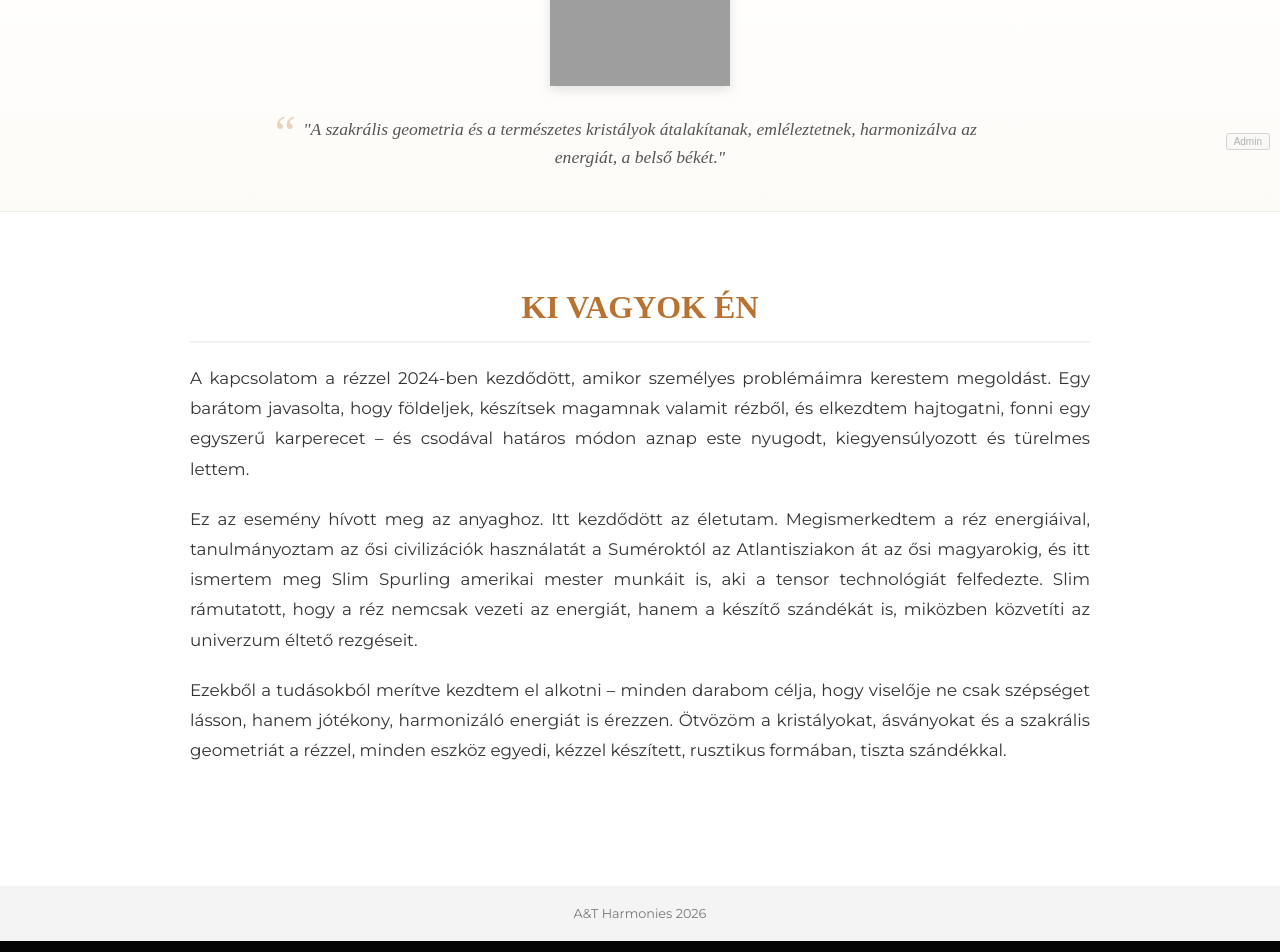
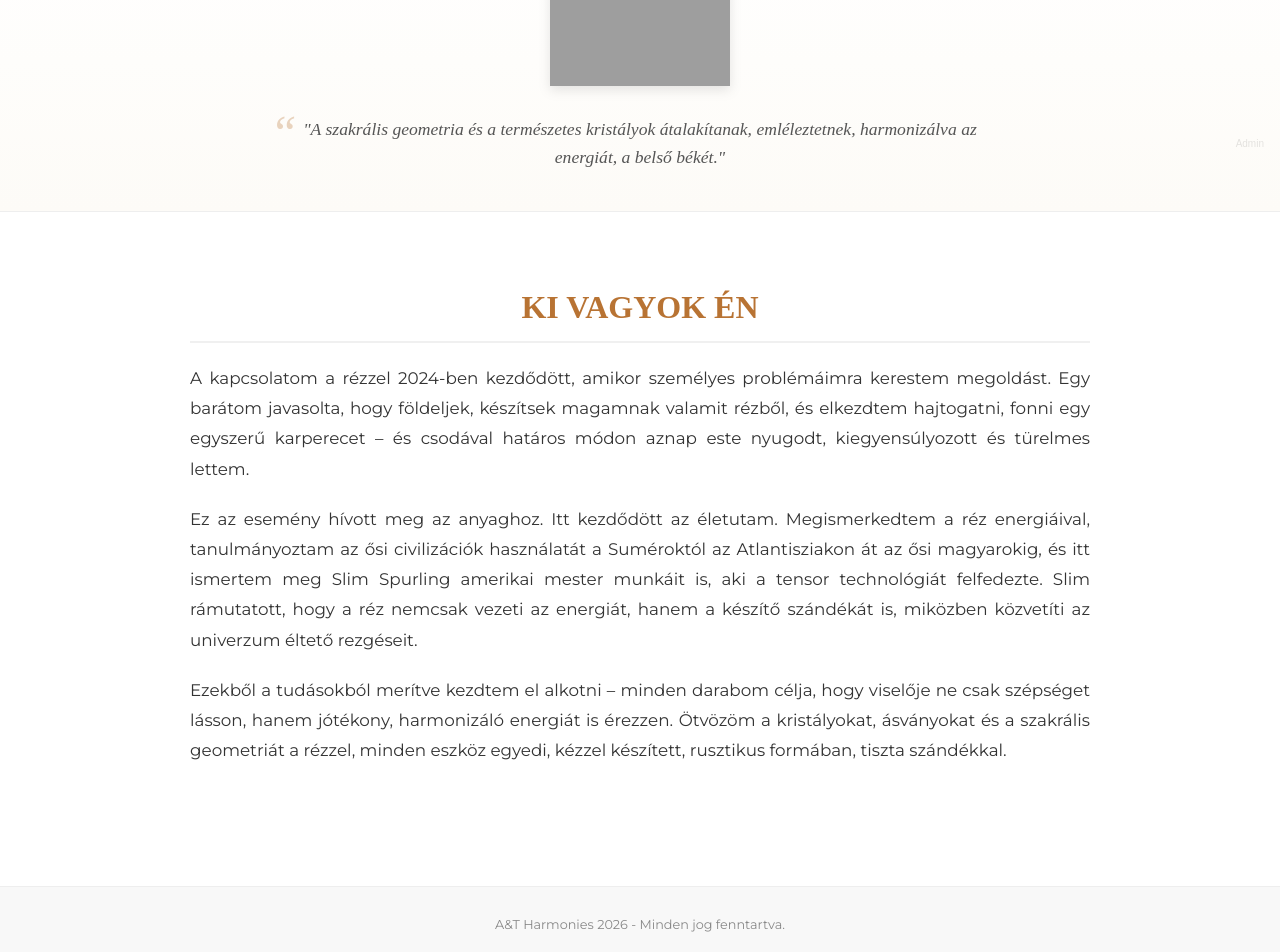
Before and after one commit to faqulord/Zenyx, a React (Create React App) app: page / in a window 1280 px wide. Shown: the part 640-1592 px from the top of the page. Built offline with nearby package versions, Linux system fonts and the light colour scheme; grey boxes are pictures that could not be loaded.

Commit message:
Update App.js

```diff
--- a/src/App.js
+++ b/src/App.js
@@ -3,7 +3,8 @@ import Navbar from './components/Navbar';
 import HeroSection from './components/HeroSection';
 import ShopPage from './components/ShopPage';
 import OrgonInfo from './components/OrgonInfo';
-import AboutPage from './components/AboutPage'; // Új import
+import AboutPage from './components/AboutPage';
+import AszfPage from './components/AszfPage'; // ÚJ IMPORT
 import AdminPanel from './components/AdminPanel';
 
 function App() {
@@ -24,18 +25,18 @@ function App() {
           {currentPage === 'home' && <HeroSection />}
           {currentPage === 'shop' && <ShopPage />}
           {currentPage === 'orgon-info' && <OrgonInfo />}
-          {currentPage === 'about' && <AboutPage />} {/* Ki vagyok oldal */}
+          {currentPage === 'about' && <AboutPage />}
+          {currentPage === 'aszf' && <AszfPage />} {/* ITT JELENIK MEG AZ ÁSZF */}
 
           {currentPage === 'contact' && <div style={{padding:'50px',textAlign:'center'}}><h2>Kapcsolat</h2><p>Hamarosan...</p></div>}
-          {currentPage === 'aszf' && <div style={{padding:'50px',textAlign:'center'}}><h2>ÁSZF</h2><p>Feltöltés alatt...</p></div>}
 
-          <div style={{textAlign:'center', padding:'20px', background:'#f4f4f4', color:'#777', fontSize:'0.8rem'}}>
-            A&T Harmonies 2026
+          <div style={{textAlign:'center', padding:'30px', background:'#f8f8f8', color:'#888', fontSize:'0.8rem', borderTop:'1px solid #eee'}}>
+            A&T Harmonies 2026 - Minden jog fenntartva.
           </div>
 
            <button
             onClick={() => setCurrentPage('admin')}
-            style={{ position: 'fixed', bottom: '10px', right: '10px', opacity: 0.3, fontSize: '10px' }}
+            style={{ position: 'fixed', bottom: '10px', right: '10px', opacity: 0.1, fontSize: '10px', border:'none', background:'transparent' }}
           >
             Admin
           </button>
```
